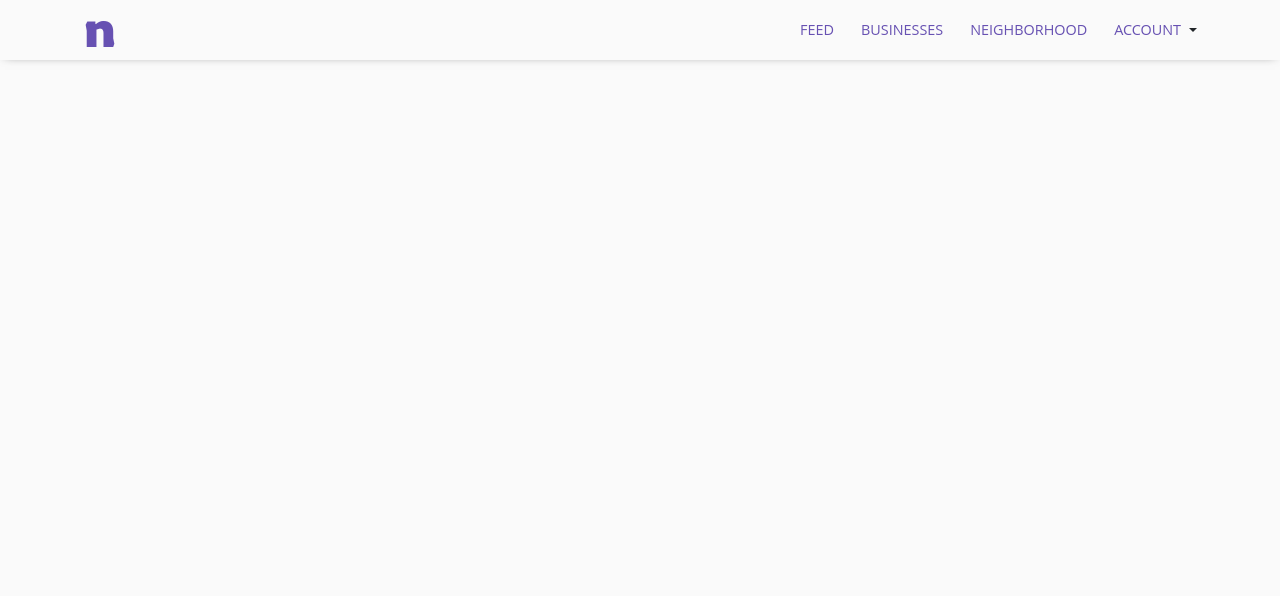
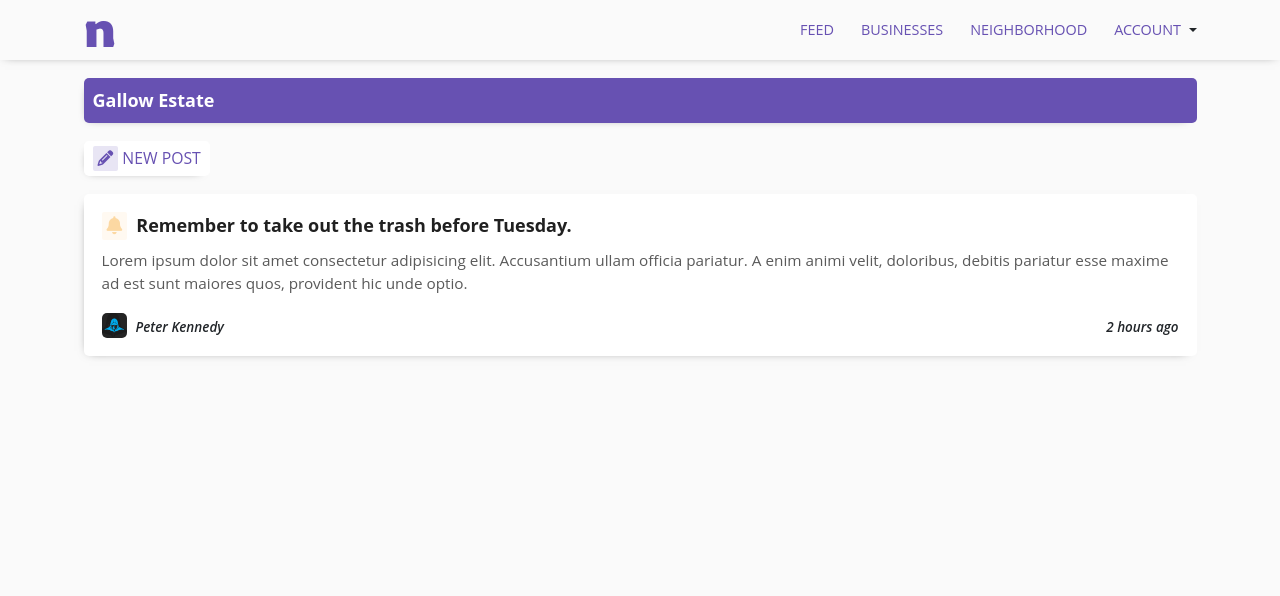
Before and after one commit to peterken674/neighborhood, a Django app: page /feed/ in a window 1280 px wide. Shown: the top 596 px of the page. Run offline with Django 3.2, Linux system fonts and the light colour scheme; some libraries are stand-ins or nearby versions.

Commit message:
Feed page complete UI.

```diff
--- a/neighborhood/templates/neighborhood/feed.html
+++ b/neighborhood/templates/neighborhood/feed.html
@@ -4,5 +4,26 @@
 
 
 {% block content %}
+<main class="container" id="feed">
+    <div id="neighborhoodName" class="my-3 p-2 card">Gallow Estate</div>
+    <a id="newPostBtn" class="btn btn-primary btn-sm " href="#" role="button"><i class="fa fa-pencil" aria-hidden="true"></i> New Post</a>
 
+    <section id="posts">
+        <div class="card post mt-3 p-3">
+            <div class="post-title mb-2"><i class="fa fa-bell me-2" aria-hidden="true"></i><strong>Remember to take out the trash before Tuesday.</strong></div>
+            <div class="post-content mb-3">
+                Lorem ipsum dolor sit amet consectetur adipisicing elit. Accusantium ullam officia pariatur. A enim animi velit, doloribus, debitis pariatur esse maxime ad est sunt maiores quos, provident hic unde optio.
+            </div>
+            <div class="post-footer d-flex justify-content-between align-items-end">
+                <div class="post-user d-flex align-items-end">
+                    <div class="profile-pic">
+                        <img src="{% static 'img/profile.jpg'%}" alt="" class="img-fluid img-responsive">
+                    </div>
+                    <div class="profile-name mx-2">Peter Kennedy</div>
+                </div>
+                <div class="post-date">2 hours ago</div>
+            </div>
+        </div>
+    </section>
+</main>
 {%endblock%}
--- a/static/css/style.css
+++ b/static/css/style.css
@@ -24,6 +24,17 @@ a {
 
 li {
   list-style: none;
+}
+
+main {
+  padding-top: 60px !important;
+}
+
+.card {
+  border-radius: 5px;
+  -webkit-box-shadow: -3px 3px 10px -8px #5a5a5a;
+          box-shadow: -3px 3px 10px -8px #5a5a5a;
+  border: none;
 }
 
 main {
@@ -176,4 +187,63 @@ footer {
 .nav_wrapper .container .nav-section-right .dropdown-menu {
   text-transform: capitalize;
 }
+
+#feed #neighborhoodName {
+  background-color: #6751B2;
+  color: #FFFFFF;
+  font-size: 1.2 rem;
+  font-weight: 700;
+}
+
+#feed #newPostBtn {
+  background-color: #FFFFFF;
+  border: none;
+  color: #6751B2;
+  text-transform: uppercase;
+  border-radius: 5px;
+  -webkit-box-shadow: -3px 3px 10px -8px #5a5a5a;
+          box-shadow: -3px 3px 10px -8px #5a5a5a;
+}
+
+#feed #newPostBtn i {
+  color: #6751B2;
+  background-color: #6751b226;
+  border-radius: 2px;
+  padding: 5px;
+}
+
+#feed #posts .post .post-title {
+  color: #202020;
+}
+
+#feed #posts .post .post-title i {
+  color: #FCD8A2;
+  background-color: #FCD8A226;
+  padding: 5px;
+  border-radius: 2px;
+}
+
+#feed #posts .post .post-content {
+  font-size: .85rem;
+  color: #5a5a5a;
+}
+
+#feed #posts .post .post-footer {
+  font-size: .75rem;
+  font-style: italic;
+  font-weight: 600;
+}
+
+#feed #posts .post .post-footer .post-user .profile-pic {
+  height: 25px;
+  width: 25px;
+  overflow: hidden;
+  border-radius: 5px;
+}
+
+#feed #posts .post .post-footer .post-user .profile-pic img {
+  width: 100%;
+  -o-object-fit: cover;
+     object-fit: cover;
+}
 /*# sourceMappingURL=style.css.map */
--- a/static/css/style.scss
+++ b/static/css/style.scss
@@ -8,7 +8,7 @@ $black: #202020;
 $offWhite: #FAFAFA;
 $white: #FFFFFF;
 $alert: #FCD8A2;
-$alert: #FCD8A226;
+$bgAlert: #FCD8A226;
 $success: #A2FCAB;
 $bgSuccess: #A2FCAB26;
 $danger: #FCA2A2;
@@ -19,6 +19,9 @@ $padding: 2rem;
 
 // Rounding
 $borderRadius: 5px;
+
+// Box shadow
+$boxShadow: -3px 3px 10px -8px $grey;
 
 *{
     margin: 0;
@@ -41,6 +44,14 @@ a{
 }
 li{
     list-style: none;
+}
+main{
+    padding-top: 60px !important;
+}
+.card{
+    border-radius: $borderRadius;
+    box-shadow: $boxShadow;
+    border: none;
 }
 
 // Index
@@ -160,3 +171,61 @@ footer{
         }
     }
 }
+
+#feed{
+    #neighborhoodName{
+        background-color: $mainColor;
+        color: $white;
+        font-size: 1.2 rem;
+        font-weight: 700;
+    }
+    #newPostBtn {
+        background-color: $white;
+        border: none;
+        color: $mainColor;
+        text-transform: uppercase;
+        border-radius: $borderRadius;
+        box-shadow: $boxShadow;
+        i{
+            color: $mainColor;
+            background-color: $bgMainColor;
+            border-radius: 2px;
+            padding: 5px;
+        }
+
+    }
+    #posts{
+        .post{
+            .post-title{
+                color: $black;
+                i{
+                    color: $alert;
+                    background-color: $bgAlert;
+                    padding: 5px;
+                    border-radius: 2px;
+                }
+            }
+            .post-content{
+                font-size: .85rem;
+                color: $grey;
+            }
+            .post-footer{
+                font-size: .75rem;
+                font-style: italic;
+                font-weight: 600;
+                .post-user{
+                    .profile-pic{
+                        height: 25px;
+                        width: 25px;
+                        overflow: hidden;
+                        border-radius: $borderRadius;
+                        img{
+                            width: 100%;
+                            object-fit: cover;
+                        }
+                    }
+                }
+            }
+        }
+    }
+}
```
Also changed, not shown: static/img/profile.jpg (added), 1 other file.
